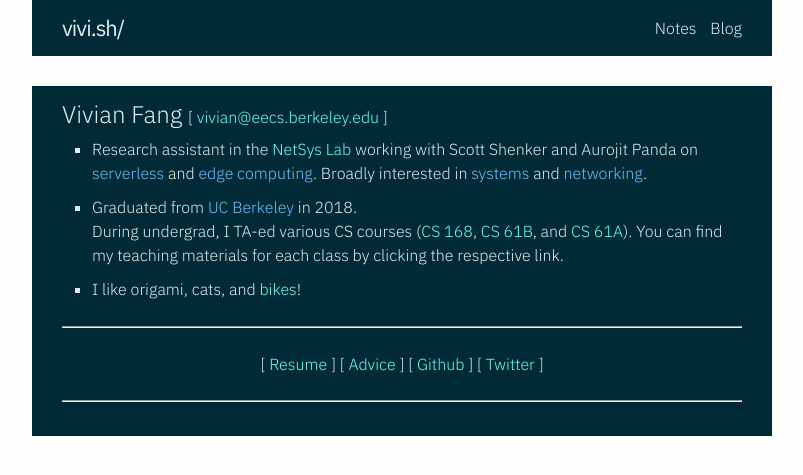
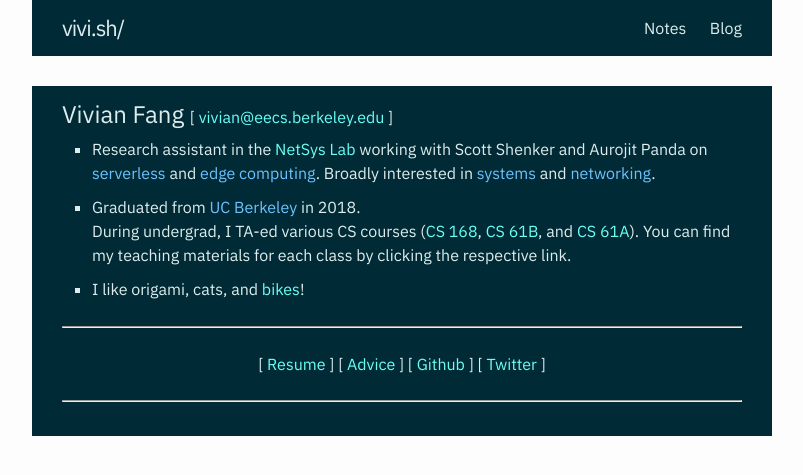
Before and after one commit to secant/secant.github.io, a Jekyll site: the page built from index.html, in a window 1280 px wide. Shown: the top 475 px of the page, without its empty margins (238-1041 px from the left). Built offline with Jekyll 4.4.1, drawn with Linux system fonts in a browser that asks for light colours.

Commit message:
Fix firefox display

```diff
--- a/_sass/_layout.scss
+++ b/_sass/_layout.scss
@@ -61,9 +61,9 @@
         }
 
         &:before {
-            position: absolute;
+            display: inline-block;
             content: "\002a";
-            right: 105%;
+            padding-right: 2px;
             font-weight: $base-font-weight;
             font-size: 17px;
             color: #002b36;
--- a/assets/css/main.scss
+++ b/assets/css/main.scss
@@ -2,15 +2,14 @@
 # Only the main Sass file needs front matter (the dashes are enough)
 ---
 @charset "utf-8";
-@import url('https://fonts.googleapis.com/css?family=IBM+Plex+Sans:300,400,600');
-@import url('https://fonts.googleapis.com/css?family=IBM+Plex+Serif:300,400,600');
+@import url('https://fonts.googleapis.com/css?family=IBM+Plex+Sans:400,600');
 @import url('https://fonts.googleapis.com/css?family=Roboto+Mono:300');
 
 // Our variables
 $base-font-family: "IBM Plex Sans", sans-serif;
 $base-code-family: "Roboto Mono", monospace;
 $base-font-size:   16px;
-$base-font-weight: 300;
+$base-font-weight: 400;
 $small-font-size:  $base-font-size * 0.875;
 $base-line-height: 1.5;
 
```
